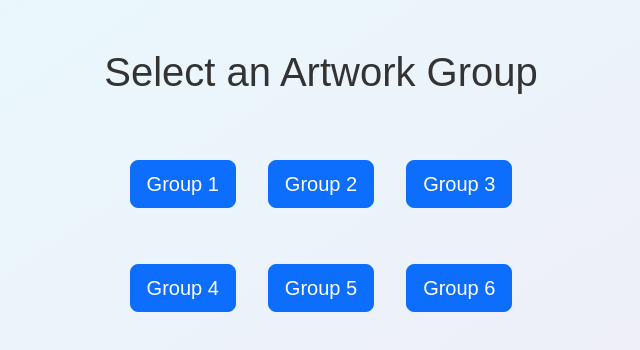
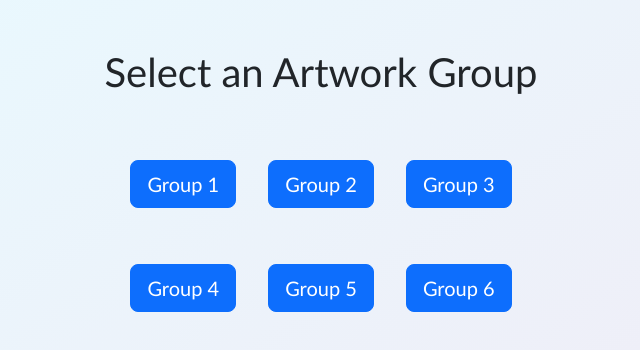
Before and after one commit to AoifeZ/shelter-groups, a plain HTML site: page index.html in a window 1280 px wide. Shown: the whole page, without its empty margins (319-959 px from the left). Drawn offline with nearby package versions, Linux system fonts and the light colour scheme.

Commit message:
Update style.css

```diff
--- a/assets/style.css
+++ b/assets/style.css
@@ -1,10 +1,11 @@
 body {
+    font-family: 'Gill Sans', 'Gill Sans MT', Calibri, 'Trebuchet MS', sans-serif;
     background: linear-gradient(to bottom right, #e8faff, #f3e7f3);
-    font-family: Arial, sans-serif;
-    color: #333;
-    margin: 0;
-    padding: 0;
-    height: 100vh;
+    background-size: contain;
+    background-repeat: no-repeat;
+    height: 100%;
+    min-height: 100vh;
+    padding-bottom: 80px;
 }
 
 .transparent-table th, .transparent-table td {
```
